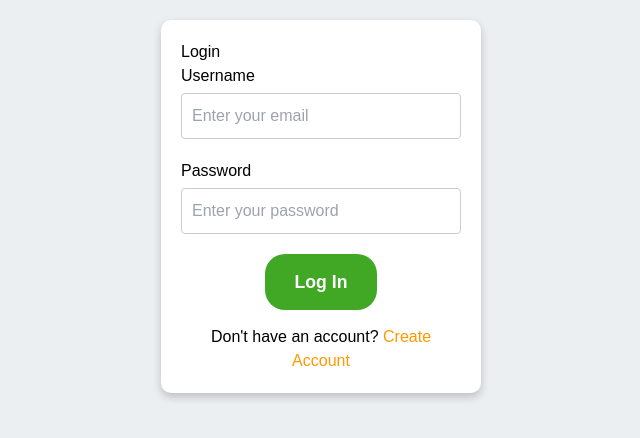
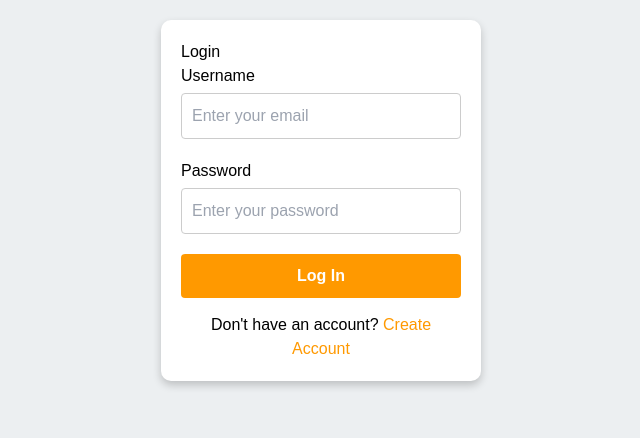
Before and after one commit to cssgunc/beautiful-together, a React (Create React App) app: page / in a window 1280 px wide. Shown: the top 438 px of the page, without its empty margins (319-959 px from the left). Built offline with nearby package versions, Linux system fonts and the light colour scheme; no server answers.

Commit message:
Remove old code and add back login-button class

```diff
--- a/src/pages/Login.js
+++ b/src/pages/Login.js
@@ -58,7 +58,7 @@ export const Login = () => {
           ></input>
         </div>
         <div className="button-container">
-          <button type="submit" onClick={SignIn}>
+          <button type="submit" className="login-button" onClick={SignIn}>
             Log In
           </button>
         </div>
```
Also changed, not shown: src/pages/DogForm.js (+0 -60 lines).
